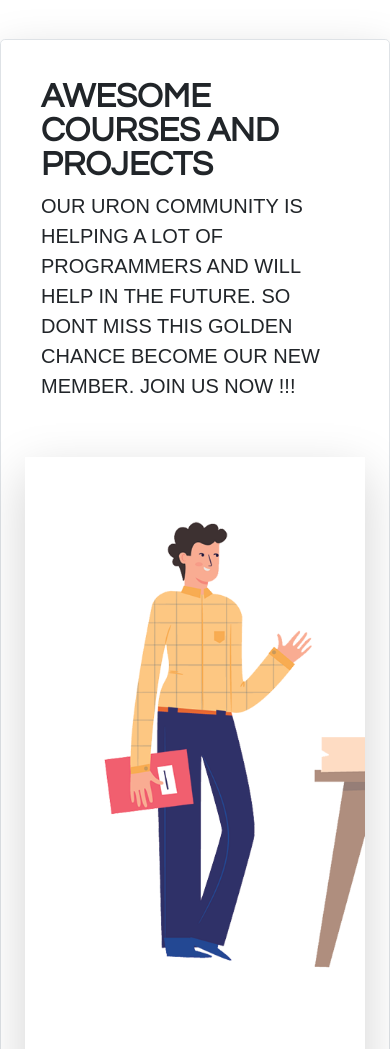
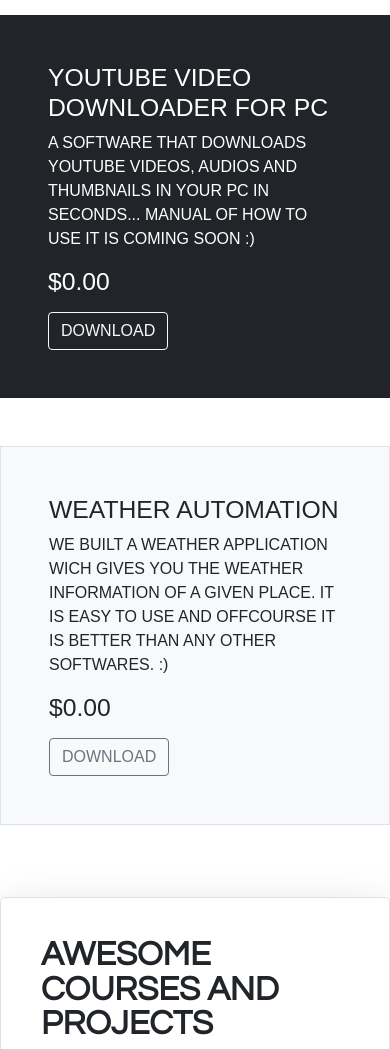
Before and after one commit to xURONx/uron.com, a plain HTML site: page index.html in a window 390 px wide. Shown: the part 3460-4509 px from the top of the page. Drawn offline with nearby package versions, Linux system fonts and the light colour scheme; files whose address does not match are found by name.

Commit message:
new software added

```diff
--- a/index.html
+++ b/index.html
@@ -1,6 +1,7 @@
 <!doctype html>
 <html lang="en">
-
+  <!-- https://u.pcloud.link/publink/show?code=XZVFk6VZ6RWpvXr7XQy0HCiS4eIuq56oOCak -->
+  <!-- https://u.pcloud.link/publink/show?code=XZGFk6VZx0BXiMVThBjkBvbabdjPIkSwBY70 -->
 <head>
     <meta charset="utf-8">
     <meta name="viewport" content="width=device-width, initial-scale=1">
@@ -59,6 +60,24 @@
                         </ul>
                     </li>
                     <li class="nav-item dropdown">
+                      <a class="nav-link dropdown-toggle" href="#" id="navbarDropdownMenuLink" role="button"
+                          data-bs-toggle="dropdown" aria-expanded="false">
+                          Softwares
+                      </a>
+                      <ul class="dropdown-menu" aria-labelledby="navbarDropdownMenuLink">
+                          <li><a class="dropdown-item" href="https://xuronx.github.io/uronencryptor/">Uron Encryptor</a></li>
+                          <li><a class="dropdown-item"
+                                  href="kaju.html">Kaju Virtual Assistant</a>
+                          </li>
+                          <li><a class="dropdown-item"
+                            href="https://u.pcloud.link/publink/show?code=XZVFk6VZ6RWpvXr7XQy0HCiS4eIuq56oOCak">YouTube Video downloader</a>
+                          </li>
+                          <li><a class="dropdown-item"
+                            href="https://u.pcloud.link/publink/show?code=XZGFk6VZx0BXiMVThBjkBvbabdjPIkSwBY70">Weather Automation</a>
+                          </li>
+                      </ul>
+                    </li>
+                    <li class="nav-item dropdown">
                         <a class="nav-link dropdown-toggle" href="#" id="navbarDropdownMenuLink" role="button"
                             data-bs-toggle="dropdown" aria-expanded="false">
                             YouTube
@@ -76,18 +95,6 @@
                             </li>
                         </ul>
                     </li>
-                    <li class="nav-item dropdown">
-                      <a class="nav-link dropdown-toggle" href="#" id="navbarDropdownMenuLink" role="button"
-                          data-bs-toggle="dropdown" aria-expanded="false">
-                          Softwares
-                      </a>
-                      <ul class="dropdown-menu" aria-labelledby="navbarDropdownMenuLink">
-                          <li><a class="dropdown-item" href="https://xuronx.github.io/uronencryptor/">Uron Encryptor</a></li>
-                          <li><a class="dropdown-item"
-                                  href="kaju.html">Kaju AI</a>
-                          </li>
-                      </ul>
-                  </li>
                 </ul>
             </div>
         </div>
@@ -191,6 +198,23 @@
         </div>
       </div>
 
+      <div class="row align-items-md-stretch">
+        <div class="col-md-6 my-4">
+          <div class="h-100 p-5 text-white bg-dark">
+            <h2>YOUTUBE VIDEO DOWNLOADER FOR PC</h2>
+            <p>A SOFTWARE THAT DOWNLOADS YOUTUBE VIDEOS, AUDIOS AND THUMBNAILS IN YOUR PC IN SECONDS... MANUAL OF HOW TO USE IT IS COMING SOON :)<h2>$0.00</h2></p>
+            <a class="btn btn-outline-light" type="button" href="https://u.pcloud.link/publink/show?code=XZVFk6VZ6RWpvXr7XQy0HCiS4eIuq56oOCak">DOWNLOAD</a>
+          </div>
+        </div>
+        <div class="col-md-6 my-4">
+          <div class="h-100 p-5 bg-light border">
+            <h2>WEATHER AUTOMATION</h2>
+            <p>WE BUILT A WEATHER APPLICATION WICH GIVES YOU THE WEATHER INFORMATION OF A GIVEN PLACE. IT IS EASY TO USE AND OFFCOURSE IT IS BETTER THAN ANY OTHER SOFTWARES. :)<h2>$0.00</h2></p>
+            <a class="btn btn-outline-secondary" type="button" href="https://u.pcloud.link/publink/show?code=XZGFk6VZx0BXiMVThBjkBvbabdjPIkSwBY70">DOWNLOAD</a>
+          </div>
+        </div>
+      </div>
+
       <div class="container my-5">
         <div class="row p-4 pb-0 pe-lg-0 pt-lg-5 align-items-center rounded-3 border shadow-lg">
           <div class="col-lg-7 p-3 p-lg-5 pt-lg-3">
```
